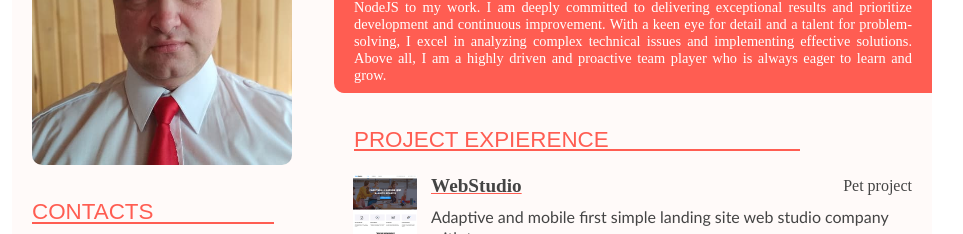
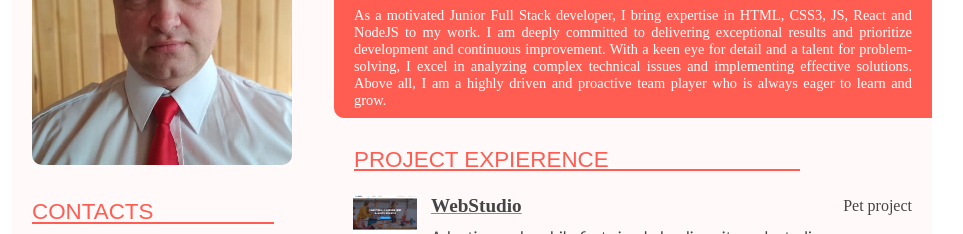
Before and after one commit to BolotinAlexey/resume_elektryk, a plain HTML site: page index.html in a window 1280 px wide. Shown: the part 103-337 px from the top of the page, without its empty margins (168-1131 px from the left). Drawn offline with Linux system fonts and the light colour scheme; a web font is replaced by a local one.

```diff
--- a/style.css
+++ b/style.css
@@ -39,6 +39,10 @@ p {
 
 .section {
   margin-top: 30px;
+}
+
+.right section {
+  margin-top: 25px;
 }
 
 .title {
```
